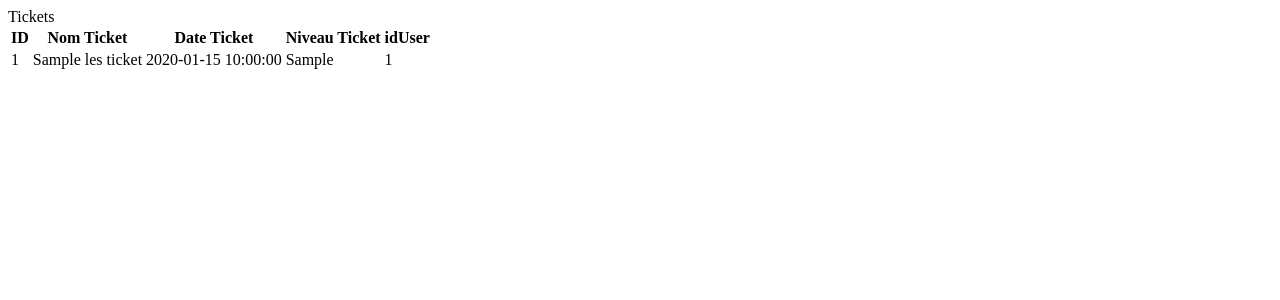
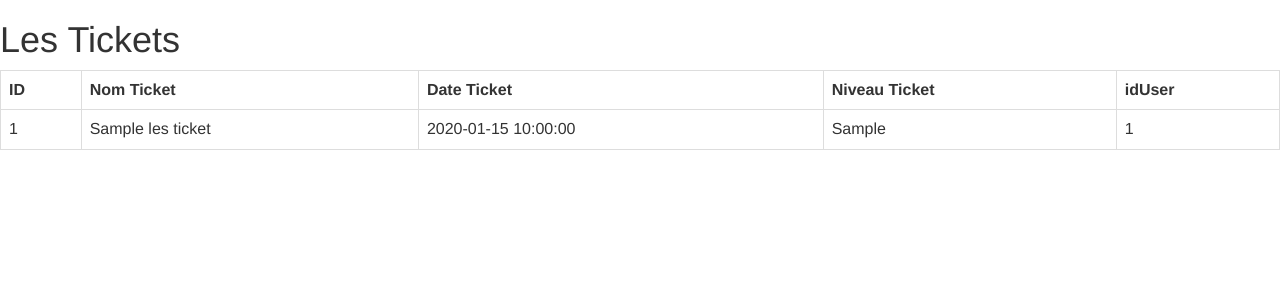
Before and after one commit to ivannaluzhnyi/TP_GestionTickets, a CodeIgniter app: the page made by application/views/v_lesTickets.php in a window 1280 px wide. Shown: the top 300 px of the page. Run offline with CodeIgniter, Linux system fonts and the light colour scheme; the template is opened without the code that fills it: most values are stand-ins (such as "Sample title", 1, 10 or a date in 2020).

Commit message:
probleme d'affichage mais la programme marche presque bien

```diff
--- a/application/views/v_lesTickets.php
+++ b/application/views/v_lesTickets.php
@@ -4,14 +4,24 @@
         <title>Tickets</title>
         <meta charset="UTF-8">
         <meta name="viewport" content="width=device-width, initial-scale=1.0">
+
+        <!-- Latest compiled and minified CSS -->
+<link rel="stylesheet" href="https://maxcdn.bootstrapcdn.com/bootstrap/3.3.7/css/bootstrap.min.css" integrity="sha384-BVYiiSIFeK1dGmJRAkycuHAHRg32OmUcww7on3RYdg4Va+PmSTsz/K68vbdEjh4u" crossorigin="anonymous">
+
+<!-- Optional theme -->
+<link rel="stylesheet" href="https://maxcdn.bootstrapcdn.com/bootstrap/3.3.7/css/bootstrap-theme.min.css" integrity="sha384-rHyoN1iRsVXV4nD0JutlnGaslCJuC7uwjduW9SVrLvRYooPp2bWYgmgJQIXwl/Sp" crossorigin="anonymous">
+
+<!-- Latest compiled and minified JavaScript -->
+<script src="https://maxcdn.bootstrapcdn.com/bootstrap/3.3.7/js/bootstrap.min.js" integrity="sha384-Tc5IQib027qvyjSMfHjOMaLkfuWVxZxUPnCJA7l2mCWNIpG9mGCD8wGNIcPD7Txa" crossorigin="anonymous"></script>
+
     </head>
     <body>
-        <div>Tickets</div>
+        <h1> Les Tickets</h1>
         <?php
 
         if(isset($lesTickets)==true){
         ?>
-        <table>
+        <table class="table table-bordered">
             <tr>
                 <th>
                     ID
```
